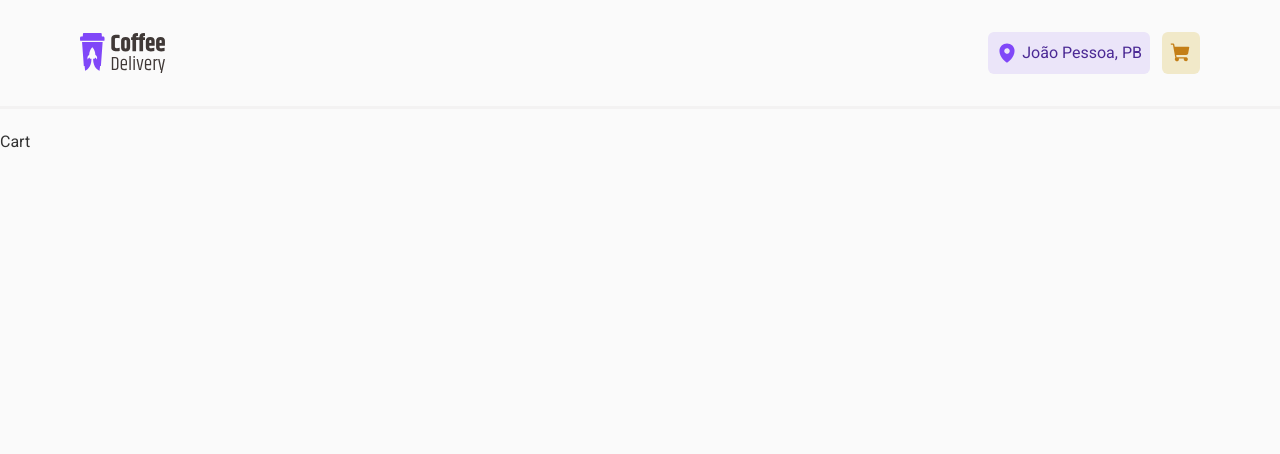
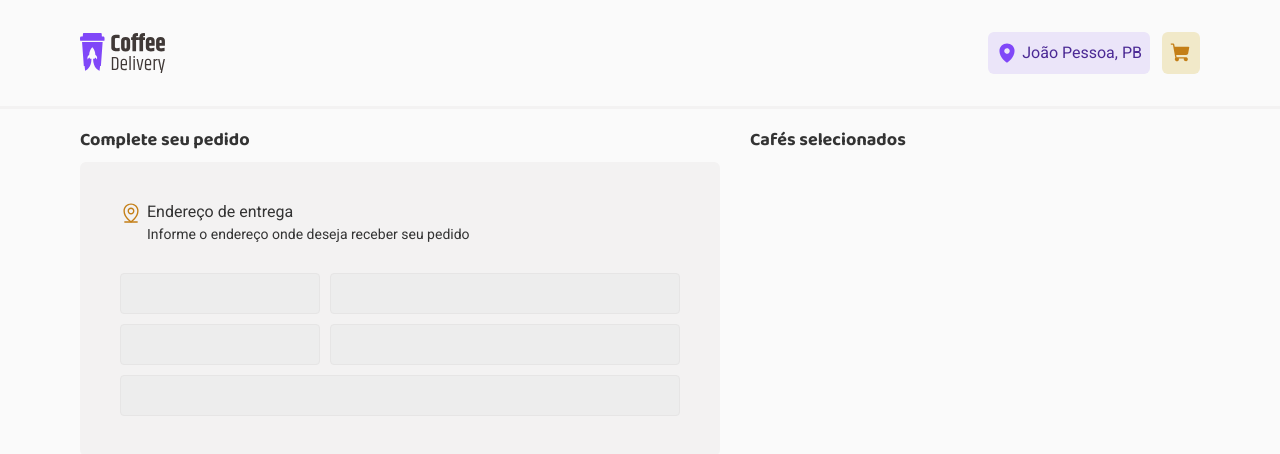
Before and after one commit to DiegoDias007/Coffee-Delivery, a React (Vite) app: page /cart in a window 1280 px wide. Shown: the top 454 px of the page. Built offline with nearby package versions, Linux system fonts and the light colour scheme.

Commit message:
cart initial layout

```diff
--- /dev/null
+++ b/src/components/Cart/CartForm.tsx
@@ -0,0 +1,25 @@
+import styled from "styled-components";
+import Form from "./Form";
+import FormTitle from "./FormTitle";
+
+const StyledCartForm = styled.div`
+  display: flex;
+  flex-direction: column;
+  justify-content: center;
+  padding: 40px;
+  border-radius: 6px;
+  gap: 30px;
+  width: 100%;
+  background-color: #F3F2F2;
+`
+
+function CartForm() {
+  return (
+    <StyledCartForm>
+      <FormTitle />
+      <Form />
+    </StyledCartForm>
+  );
+}
+
+export default CartForm;
--- /dev/null
+++ b/src/components/Cart/Form.tsx
@@ -0,0 +1,27 @@
+import styled from "styled-components";
+import Input from "./Input";
+
+const FormGrid = styled.div`
+  display: grid;
+  grid-template-columns: minmax(200px, 1fr) minmax(350px, 1fr);
+  gap: 10px;
+  width: 100%;
+
+  @media (max-width: 1000px) {
+    grid-template-columns: 1fr;
+  }
+`;
+
+function Form() {
+  return (
+    <FormGrid>
+      <Input />
+      <Input />
+      <Input />
+      <Input />
+      <Input colStart="1" colEnd="3"/>
+    </FormGrid>
+  );
+}
+
+export default Form;
--- /dev/null
+++ b/src/components/Cart/FormTitle.tsx
@@ -0,0 +1,29 @@
+import styled from "styled-components";
+import Box from "../Box";
+import CartLocationIcon from "../icons/CartLocationIcon";
+
+const H1 = styled.h1`
+  font-size: 16px;
+  font-weight: 400;
+  line-height: 20.8px;
+`
+
+const H2 = styled.div`
+  font-size: 14px;
+  font-weight: 400;
+  line-height: 18.2px;
+`
+
+function FormTitle() {
+  return (
+    <Box direction="row" gap="5px">
+      <CartLocationIcon />
+      <Box direction="column" gap="2px">
+        <H1>Endereço de entrega</H1>
+        <H2>Informe o endereço onde deseja receber seu pedido</H2>
+      </Box>
+    </Box>
+  );
+}
+
+export default FormTitle;
--- /dev/null
+++ b/src/components/Cart/Input.tsx
@@ -0,0 +1,23 @@
+import styled from "styled-components";
+
+type InputType = {
+  colStart?: string;
+  colEnd?: string;
+  rowStart?: string;
+  rowEnd?: string;
+}
+
+const Input = styled.input<InputType>`
+  display: flex;
+  align-items: center;
+  justify-content: center;
+  padding: 12px;
+  border-radius: 4px;
+  border: 1px solid #E6E5E5;
+  background-color: #EDEDED;
+
+  grid-column: ${({ colStart, colEnd }) => colStart && colEnd ? `${colStart} / ${colEnd}` : 'auto'};
+  grid-row: ${({ rowStart, rowEnd }) => rowStart && rowEnd ? `${rowStart} / ${rowEnd}` : 'auto'};
+`
+
+export default Input;
--- /dev/null
+++ b/src/components/icons/CartLocationIcon.tsx
@@ -0,0 +1,32 @@
+function CartLocationIcon() {
+	return (
+		<svg
+			width="22"
+			height="22"
+			viewBox="0 0 22 22"
+			fill="none"
+			xmlns="http://www.w3.org/2000/svg"
+		>
+			<path
+				fill-rule="evenodd"
+				clip-rule="evenodd"
+				d="M4.125 19.9375C4.125 19.5578 4.4328 19.25 4.8125 19.25H17.1875C17.5672 19.25 17.875 19.5578 17.875 19.9375C17.875 20.3172 17.5672 20.625 17.1875 20.625H4.8125C4.4328 20.625 4.125 20.3172 4.125 19.9375Z"
+				fill="#C47F17"
+			/>
+			<path
+				fill-rule="evenodd"
+				clip-rule="evenodd"
+				d="M11 6.875C9.86091 6.875 8.9375 7.79841 8.9375 8.9375C8.9375 10.0766 9.86091 11 11 11C12.1391 11 13.0625 10.0766 13.0625 8.9375C13.0625 7.79841 12.1391 6.875 11 6.875ZM7.5625 8.9375C7.5625 7.03902 9.10152 5.5 11 5.5C12.8985 5.5 14.4375 7.03902 14.4375 8.9375C14.4375 10.836 12.8985 12.375 11 12.375C9.10152 12.375 7.5625 10.836 7.5625 8.9375Z"
+				fill="#C47F17"
+			/>
+			<path
+				fill-rule="evenodd"
+				clip-rule="evenodd"
+				d="M11 2.75C9.35897 2.75 7.78516 3.4019 6.62478 4.56228C5.4644 5.72266 4.8125 7.29647 4.8125 8.9375C4.8125 11.7837 6.4019 14.3754 8.08129 16.3067C8.91259 17.2627 9.74566 18.0335 10.371 18.565C10.6184 18.7753 10.8324 18.9474 11 19.0781C11.1676 18.9474 11.3816 18.7753 11.629 18.565C12.2543 18.0335 13.0874 17.2627 13.9187 16.3067C15.5981 14.3754 17.1875 11.7837 17.1875 8.9375C17.1875 7.29647 16.5356 5.72266 15.3752 4.56228C14.2148 3.4019 12.641 2.75 11 2.75ZM11 19.9375C10.6057 20.5007 10.6056 20.5006 10.6053 20.5004L10.6048 20.5L10.6032 20.4989L10.5981 20.4953L10.5806 20.4829C10.5657 20.4723 10.5445 20.457 10.5174 20.4372C10.4632 20.3977 10.3853 20.3399 10.2871 20.2649C10.0908 20.1148 9.81284 19.8952 9.48052 19.6127C8.81684 19.0486 7.93116 18.2295 7.04371 17.2089C5.28561 15.1871 3.4375 12.2788 3.4375 8.9375C3.4375 6.9318 4.23426 5.00825 5.6525 3.59C7.07075 2.17176 8.9943 1.375 11 1.375C13.0057 1.375 14.9293 2.17176 16.3475 3.59C17.7657 5.00825 18.5625 6.9318 18.5625 8.9375C18.5625 12.2788 16.7144 15.1871 14.9563 17.2089C14.0688 18.2295 13.1832 19.0486 12.5195 19.6127C12.1872 19.8952 11.9092 20.1148 11.7129 20.2649C11.6147 20.3399 11.5368 20.3977 11.4826 20.4372C11.4555 20.457 11.4343 20.4723 11.4194 20.4829L11.4019 20.4953L11.3968 20.4989L11.3952 20.5L11.3947 20.5004C11.3944 20.5006 11.3943 20.5007 11 19.9375ZM11 19.9375L11.3943 20.5007C11.1575 20.6664 10.8425 20.6664 10.6057 20.5007L11 19.9375Z"
+				fill="#C47F17"
+			/>
+		</svg>
+	);
+}
+
+export default CartLocationIcon;
--- a/src/components/icons/LogoIcon.tsx
+++ b/src/components/icons/LogoIcon.tsx
@@ -1,11 +1,17 @@
+import { useNavigate } from "react-router-dom";
+
 function Logo() {
-	return (
+	const navigate = useNavigate();
+
+  return (
 		<svg
 			width="85"
 			height="40"
 			viewBox="0 0 85 40"
 			fill="none"
 			xmlns="http://www.w3.org/2000/svg"
+      onClick={() => navigate("")}
+      style={{ cursor: "pointer" }}
 		>
 			<path
 				d="M24.2175 4.10239C23.8932 3.60575 23.4194 3.59149 22.8795 3.57523C22.8183 3.57339 22.7563 3.57153 22.6936 3.56893C22.6458 3.56673 22.5931 3.56758 22.538 3.56846C22.319 3.57198 22.0629 3.57609 21.9339 3.39212C21.7843 3.17883 21.7985 2.76663 21.8102 2.42635C21.8139 2.31882 21.8173 2.21841 21.8153 2.1338C21.7943 1.34332 21.7504 0.503628 21.4453 0.22292C21.2152 0.0123098 20.5268 0.041487 19.892 0.0683954C19.6862 0.0771184 19.486 0.085603 19.3089 0.085603H5.79596C5.52389 0.085603 5.23869 0.0634489 4.95847 0.0416813C4.41245 -0.000733803 3.88533 -0.0416812 3.511 0.085603C2.96775 0.271231 2.93096 1.24667 2.89633 2.16519L2.89446 2.21461C2.86538 2.97288 2.67746 3.55799 2.05465 3.49906C1.33029 3.43161 0.609497 3.41035 0.281987 4.06594C-0.10481 4.84161 -0.0250374 5.65358 0.117847 7.10792C0.138258 7.31567 0.159956 7.53652 0.181766 7.77225H24.4264C24.4403 7.59995 24.455 7.42986 24.4696 7.26253C24.5831 5.95406 24.682 4.81402 24.2175 4.10239Z"
--- a/src/pages/Cart.tsx
+++ b/src/pages/Cart.tsx
@@ -1,8 +1,59 @@
+import styled from "styled-components";
+import CartForm from "../components/Cart/CartForm";
+
+const StyledCart = styled.div`
+  flex: 1;
+  display: flex;
+  justify-content: center;
+  width: 100%;
+`
+
+const Container = styled.div`
+  display: flex;
+  max-width: 1120px;
+  width: 100%;
+  margin: 0px 20px;
+  gap: 30px;
+`
+
+const LeftContainer = styled.div`
+  display: flex;
+  flex-direction: column;
+  max-width: 640px;
+  gap: 10px;
+
+  @media (max-width: 1000px) {
+    width: 100%;
+  }
+`
+
+const RightContainer = styled.div`
+  display: flex;
+  flex-direction: column;
+  gap: 10px;
+  width: 100%;
+`
+
+const Title = styled.h1`
+  font-family: "Baloo 2", sans-serif;
+  font-size: 18px;
+  font-weight: 700;
+  line-height: 23.4px;
+`
+
 function Cart() {
   return (
-    <div>
-      Cart
-    </div>
+    <StyledCart>
+      <Container>
+        <LeftContainer>
+          <Title>Complete seu pedido</Title>
+          <CartForm />
+        </LeftContainer>
+        <RightContainer>
+          <Title>Cafés selecionados</Title>
+        </RightContainer>
+      </Container>
+    </StyledCart>
   );
 }
 
```
